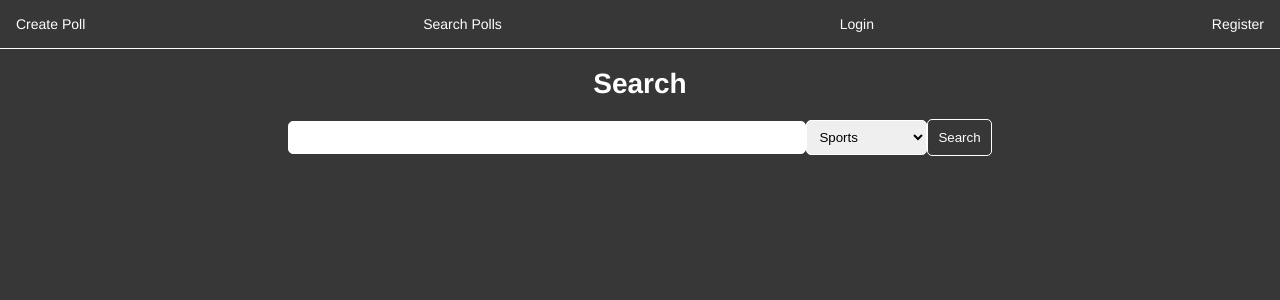
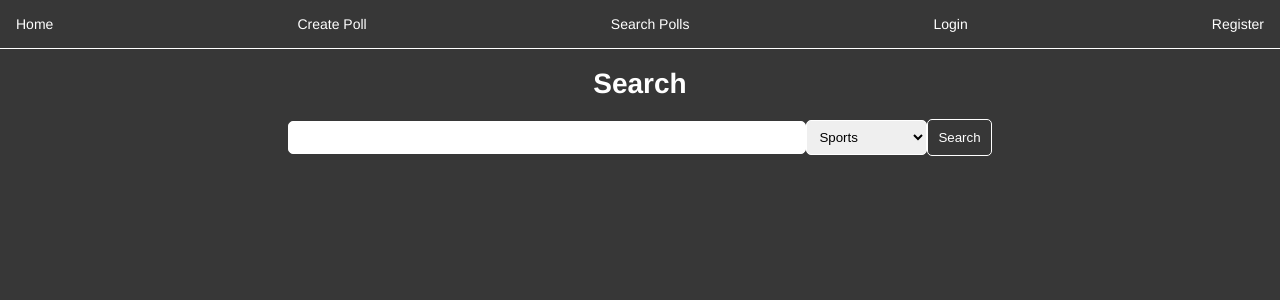
Before and after one commit to AdrianoAla/cs50-final-project, a Flask app: page /search in a window 1280 px wide. Shown: the top 300 px of the page. Run offline with Flask 2, Linux system fonts and the light colour scheme.

Commit message:
README and added home to navbar

```diff
--- a/templates/create.html
+++ b/templates/create.html
@@ -17,6 +17,7 @@
     </script>
 
     <nav>
+        <a href="/">Home</a>
         <a href="/create">Create Poll</a>
         <a href="/search">Search Polls</a>
         <a href="/users/{{uid}}">My Profile</a>
--- a/templates/index.html
+++ b/templates/index.html
@@ -5,6 +5,7 @@
 {% block content %}
 
     <nav>
+        <a href="/">Home</a>
         <a href="/create">Create Poll</a>
         <a href="/search">Search Polls</a>
         <a href="/users/{{uid}}">My Profile</a>
--- a/templates/search.html
+++ b/templates/search.html
@@ -4,6 +4,7 @@
 
 {% block content %}
     <nav>
+        <a href="/">Home</a>
         <a href="/create">Create Poll</a>
         <a href="/search">Search Polls</a>
         {% if uid %}
--- a/templates/user.html
+++ b/templates/user.html
@@ -4,6 +4,7 @@
 
 {% block content %}
     <nav>
+        <a href="/">Home</a>
         <a href="/create">Create Poll</a>
         <a href="/search">Search Polls</a>
         {% if user_id %}
```
Also changed, not shown: README.md.
